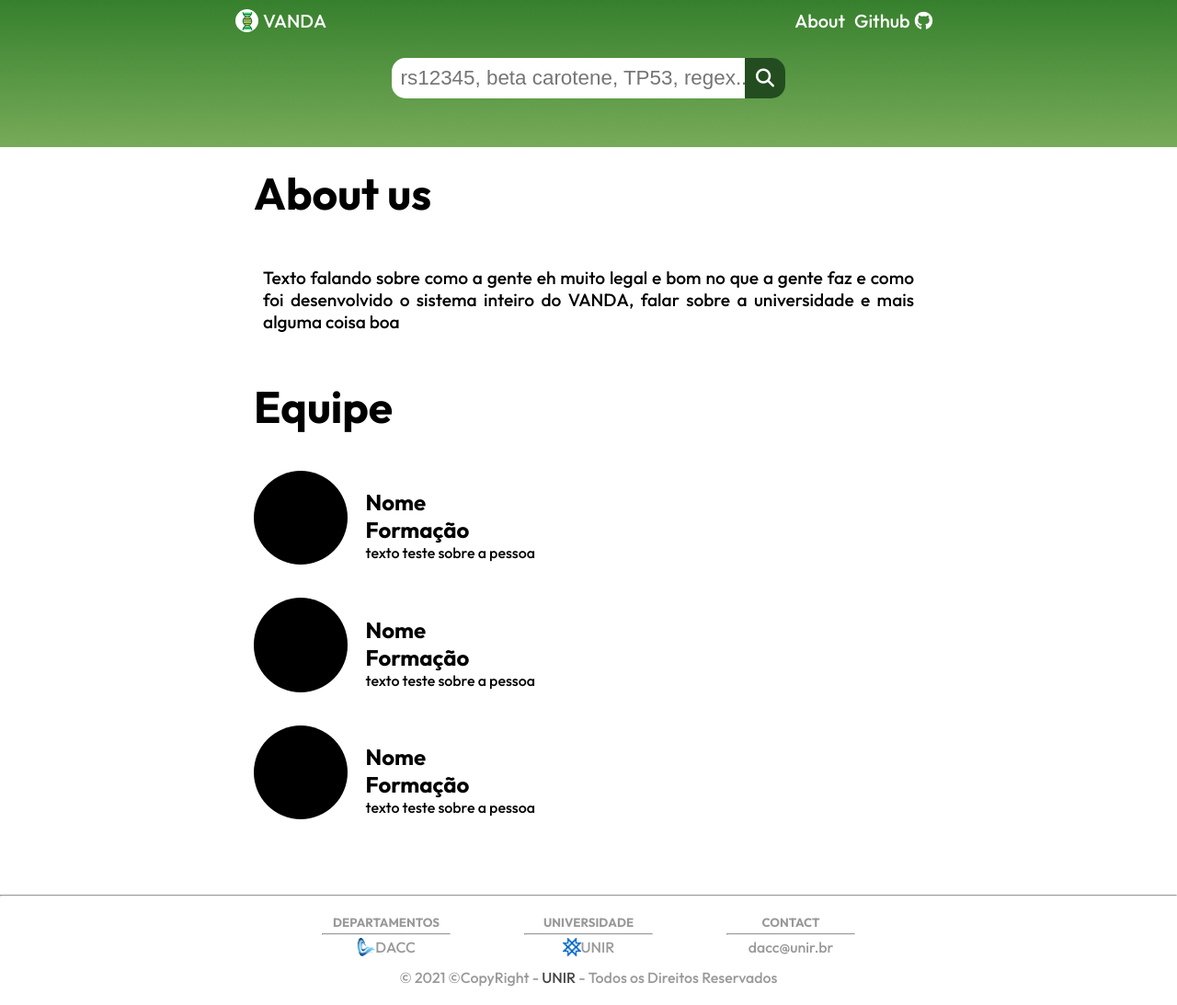
After one commit to riccardoalv/vanda, a Django app: page /about in a window 1280 px wide. The commit adds this page. Shown: the whole page at 92% size. Run offline with Django 4.2, Linux system fonts and the light colour scheme; some libraries are stand-ins or nearby versions.

Commit message:
feat: about page

```diff
--- /dev/null
+++ b/web/static/web/about.css
@@ -0,0 +1,243 @@
+* {
+    margin: 0;
+    padding: 0;
+    box-sizing: border-box;
+    text-decoration: none;
+}
+body{
+    font-family: "Outfit",sans-serif;
+    font-weight: 500;
+}
+/* header */
+header {
+    color: white;
+    padding: 0;
+    margin: 0;
+    height: 20vh;
+    background: linear-gradient(#36802D, #77AB59);
+}
+
+.main-cabecalho {
+    width: 100%;
+    height: auto;
+}
+
+.cabecalho-icon {
+    font-size: 20px;
+    display: flex;
+    flex-direction: row;
+    justify-content: space-between;
+    padding-top: 10px;
+    margin: 0 20vw;
+}
+
+.r-side {
+    display: flex;
+}
+
+.icon {
+    display: flex;
+    padding-right: 10px;
+}
+
+.icon i {
+    margin-left: 5px;
+}
+
+.logo {
+    width: auto;
+    height: auto;
+    margin-bottom: 10px;
+    font-size: 20px;
+    color: white;
+    display: flex;
+    flex-direction: row;
+    align-items: flex-end;
+    justify-self: start;
+}
+
+.logo-circle {
+    width: 25px;
+    height: 25px;
+    background-color: white;
+    border-radius: 50%;
+    display: flex;
+    justify-content: center;
+    align-items: center;
+}
+
+#logo-img {
+    width: 20px;
+    height: 20px;
+}
+
+.logo-name-div {
+    display: flex;
+    flex-direction: column;
+    margin-left: 5px;
+    font-size: 20px;
+}
+
+.logo a {
+    color: white;
+}
+
+.logo a:hover {
+    text-decoration: none;
+}
+
+.icon a {
+    color: white;
+    text-decoration: none;
+}
+
+.icon a:hover {
+    color: #E5E6E4;
+    text-decoration: underline;
+}
+
+.search-main {
+    height: 50%;
+    width: 100%;
+    display: flex;
+    flex-direction: column;
+    justify-content: center;
+    align-items: center;
+}
+
+.search {
+    width: auto;
+}
+
+input[type="text"]:focus {
+    outline: none;
+    color: black;
+}
+
+.forms {
+    width: auto;
+    height: auto;
+    display: flex;
+}
+
+.bar {
+    height: 5.5vh;
+    width: 30vw;
+    padding-left: 10px;
+    border-radius: 15px 0 0 15px;
+    border: none;
+    font-size: 1.4em;
+}
+
+.bar-button {
+    height: 5.5vh;
+    width: 3.5vw;
+    border-radius: 0 15px 15px 0;
+    border: none;
+    background-color: #234D20;
+    border-left: none;
+    color: white;
+}
+
+.bar-button:hover {
+    cursor: pointer;
+    background-color: #32672F;
+}
+
+.bar-button i {
+    font-size: 20px;
+}
+
+/* main */
+main{
+    margin: 0 20vw;
+}
+h1{
+    font-size: 3em;
+    margin: 20px;
+}
+.about-text{
+    text-align: justify;
+    padding: 30px;
+    font-size: 1.2em;
+}
+.profiles{
+    padding: 20px;
+}
+.circle-box {
+    width: 20vw;
+    height: 20vw;
+    background-color: black;
+    border-radius: 50%;
+}
+
+.profile-box {
+    display: flex;
+    flex-direction: row;
+    margin-bottom: 20px;
+}
+
+.profile-info{
+    margin: 1.5vw;
+}
+
+/* footer */
+footer{
+    text-align: center;
+    color: #999;
+    padding: 20px;
+    display: flex;
+    flex-direction: column;
+    align-items: center;
+}
+.footer-info{
+    display: flex;
+    flex-direction: row;
+    align-items: center;
+}
+.footer-topics{
+    margin: 0 10px;
+    width: 200px;
+    align-items: center;
+}
+.footer-topics hr{
+    width: 70%;
+    margin: .3vw auto;
+}
+.link-footer-topics{
+    color: #999;
+}
+.link-footer-topics:hover{
+    cursor: pointer;
+    color: #797979;
+}
+.align-logo-and-name{
+    width: 100%;
+    display: flex;
+    flex-direction: row;
+    justify-content: center;
+}
+.align-logo-and-name img{
+    width: 20px;
+    height: 20px;
+}
+.link-footer{
+    color: #444444;
+}
+.copyright{
+    margin-top: 1vw;
+}
+/* resposive */
+@media screen and (min-width: 800px) and (max-width: 1200px) {
+    .circle-box {
+        width: 15vw;
+        height: 15vw;
+    }
+}
+
+@media screen and (min-width: 1200px) {
+    .circle-box {
+        width: 8vw;
+        height: 8vw;
+    }
+}
--- /dev/null
+++ b/web/templates/web/about.html
@@ -0,0 +1,124 @@
+{% load static %}
+<!DOCTYPE html>
+<html lang="en">
+
+<head>
+    <meta charset="UTF-8">
+    <meta name="viewport" content="width=device-width, initial-scale=1.0">
+    <title>About</title>
+    <link rel="stylesheet" href="{% static 'web/about.css' %}">
+    <link rel="icon" href="https://dacc.unir.br/img/favicon.ico" type="image/x-icon" />
+    <link rel="preconnect" href="https://fonts.googleapis.com" />
+    <link rel="preconnect" href="https://fonts.gstatic.com" crossorigin />
+    <link href="https://fonts.googleapis.com/css2?family=Roboto&display=swap" rel="stylesheet" />
+    <link rel="stylesheet" href="https://cdnjs.cloudflare.com/ajax/libs/font-awesome/4.7.0/css/font-awesome.min.css" />
+    <script src="https://kit.fontawesome.com/89c4b0bdbf.js" crossorigin="anonymous"></script>
+    <link rel="preconnect" href="https://fonts.googleapis.com">
+    <link rel="preconnect" href="https://fonts.gstatic.com" crossorigin>
+    <link href="https://fonts.googleapis.com/css2?family=Outfit:wght@100..900&display=swap" rel="stylesheet">
+
+</head>
+
+<body>
+    <header>
+        <div class="main-cabecalho">
+            <div class="icons separate"></div>
+            <nav class="cabecalho-icon">
+                <div class="l-side"><a href="/">
+                        <div class="logo">
+                            <div class="logo-circle">
+                                <img src="/vanda/{% static 'web/vandaLogo.svg' %}" id="logo-img">
+                            </div>
+                            <div class="logo-name-div">
+                                <span class="logo-name">VANDA</span>
+                            </div>
+                        </div>
+                    </a>
+                </div>
+                <div class="r-side">
+                    <div class="icon"><a href="/about">About</a></div>
+                    <div class="icon"><a href="https://github.com/riccardoalv/dbNGEN" target="_blank">Github<i
+                                class="fa-brands fa-github"></i></a></div>
+                </div>
+            </nav>
+        </div>
+        <div class="search-main">
+            <div class="search">
+                <form action="/search" method="get" class="forms">
+                    <input type="text" name="q" class="bar" placeholder="rs12345, beta carotene, TP53, regex...">
+                    <button type="submit" class="bar-button"><i class="fa-solid fa-magnifying-glass"></i></button>
+                </form>
+            </div>
+        </div>
+    </header>
+    <main>
+        <h1>About us</h1>
+        <p class="about-text">Texto falando sobre como a gente eh muito legal e bom no que a gente faz e como foi
+            desenvolvido o sistema inteiro do VANDA, falar sobre a universidade e mais alguma coisa boa</p>
+        <h1>Equipe</h1>
+        <div class="profiles">
+            <div class="profile-box">
+                <div class="circle-box">
+                    <!--foto aqui-->
+                </div>
+                <div class="profile-info">
+                    <h2>Nome</h2> <!--Nome da pessoa-->
+                    <h2>Formação</h2> <!--Formação ou curso-->
+                    <p>texto teste sobre a pessoa</p> <!--Seila oq botar aqui-->
+                </div>
+            </div>
+            <div class="profile-box">
+                <div class="circle-box">
+                    <!--foto aqui-->
+                </div>
+                <div class="profile-info">
+                    <h2>Nome</h2> <!--Nome da pessoa-->
+                    <h2>Formação</h2> <!--Formação ou curso-->
+                    <p>texto teste sobre a pessoa</p> <!--Seila oq botar aqui-->
+                </div>
+            </div>
+            <div class="profile-box">
+                <div class="circle-box">
+                    <!--foto aqui-->
+                </div>
+                <div class="profile-info">
+                    <h2>Nome</h2> <!--Nome da pessoa-->
+                    <h2>Formação</h2> <!--Formação ou curso-->
+                    <p>texto teste sobre a pessoa</p> <!--Seila oq botar aqui-->
+                </div>
+            </div>
+        </div>
+    </main>
+    <hr style="width:100%;margin-top: 2vw;">
+    <footer>
+        <div class="footer-info">
+            <div class="footer-topics">
+                <h5>DEPARTAMENTOS</h5>
+                <hr>
+                <div class="align-logo-and-name">
+                    <img src="/vanda/{% static 'web/dacc-logo.png'%}" alt=""><!--logo dacc-->
+                    <a href="https://dacc.unir.br/homepage" class="link-footer-topics"><p>DACC</p></a>
+                </div>
+            </div>
+            <div class="footer-topics">
+                <h5>UNIVERSIDADE</h5>
+                <hr>
+                <div class="align-logo-and-name">
+                    <img src="/vanda/{% static 'web/unir-logo.ico'%}" alt=""><!--logo unir-->
+                    <a href="https://www.unir.br/homepage" class="link-footer-topics"><p>UNIR</p></a>
+                </div>
+            </div>
+            <div class="footer-topics">
+                <h5>CONTACT</h5>
+                <hr>
+                <p>dacc@unir.br</p>
+            </div>
+        </div>
+        <div class="copyright">
+            © 2021 ©CopyRight - <a href="https://www.unir.br/homepage" class="link-footer">UNIR</a> - Todos os Direitos
+            Reservados
+        </div>
+    </footer>
+</body>
+
+</html>
--- a/web/templates/web/index.html
+++ b/web/templates/web/index.html
@@ -19,7 +19,7 @@
         <header>
             <div class="main-cabecalho">
                 <nav class="cabecalho-icon">
-                    <div class="icon"><a href="#">About</a></div>
+                    <div class="icon"><a href="/vanda/about">About</a></div>
                     <div class="icon"><a href="https://github.com/riccardoalv/dbNGEN" target="_blank">Github<i class="fa-brands fa-github"></i></a></div>
                 </nav>
             </div>
--- a/web/templates/web/search.html
+++ b/web/templates/web/search.html
@@ -64,7 +64,7 @@
           </div></a>
           </div>
           <div class="r-side">
-            <div class="icon"><a href="#">About</a></div>
+            <div class="icon"><a href="/vanda/about">About</a></div>
             <div class="icon"><a href="https://github.com/riccardoalv/dbNGEN" target="_blank">Github<i class="fa-brands fa-github"></i></a></div>
           </div>
         </nav>
--- a/web/urls.py
+++ b/web/urls.py
@@ -11,4 +11,5 @@ urlpatterns = [
          views.snp_abstracts, name="snp_abstracts"),
     path("api/gene/<str:geneid>/abstracts",
          views.gene_abstracts, name="gene_abstracts"),
+     path("about", views.about, name="about"),
 ]
--- a/web/views.py
+++ b/web/views.py
@@ -98,3 +98,6 @@ def snp_hgvs(request, snpid=None):
     data = {'hgvs': snp.get_snp_hgvs()}
 
     return JsonResponse(data)
+
+def about(request):
+    return render(request, 'web/about.html')
```
Also changed, not shown: web/static/web/dacc-logo.png (added), web/static/web/unir-logo.ico (added).
